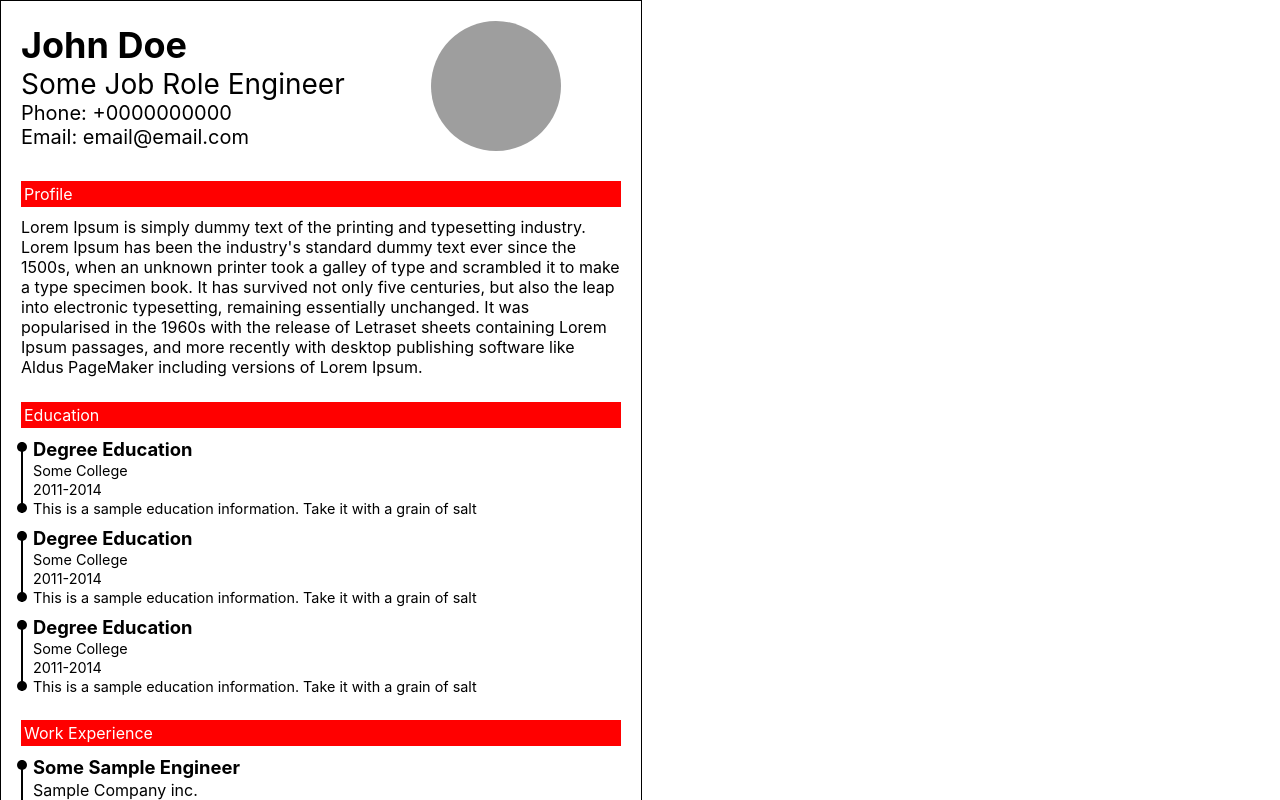
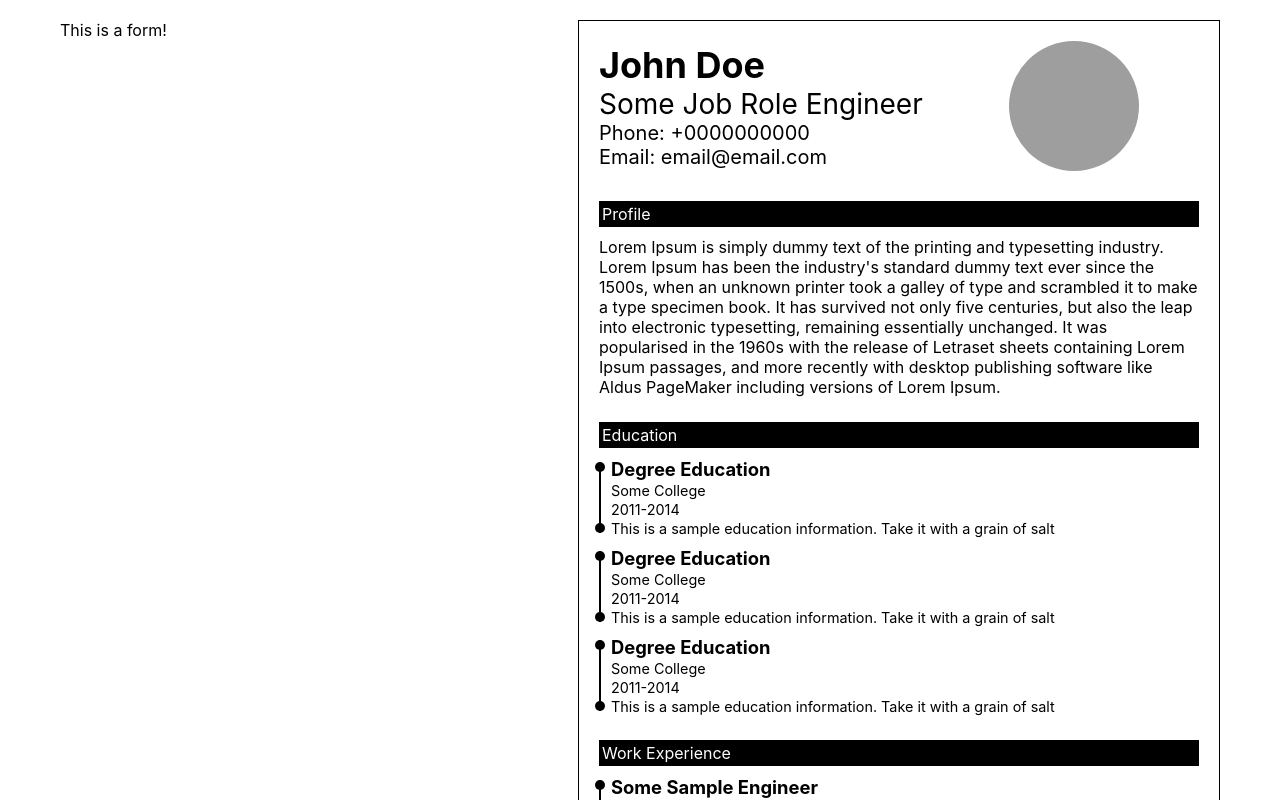
Before and after one commit to pritalb/odin-cv-app, a React (Create React App) app in the folder cv-app/: page / in a window 1280 px wide. Shown: the top 800 px of the page. Built offline with nearby package versions, Linux system fonts and the light colour scheme; grey boxes are pictures that could not be loaded.

Commit message:
created ResumeForm.js and ResumeForm.css files

```diff
--- a/cv-app/src/App.js
+++ b/cv-app/src/App.js
@@ -1,12 +1,12 @@
 import './styles/App.css';
 import Resume from './components/Resume';
+import ResumeForm from './components/ResumeForm';
 
 function App() {
   return (
-    <div className="App">
-      <header className="App-header">
+    <div className="app">
+        <ResumeForm />
         <Resume />
-      </header>
     </div>
   );
 }
--- /dev/null
+++ b/cv-app/src/components/ResumeForm.js
@@ -0,0 +1,17 @@
+import React, { Component } from 'react';
+
+class ResumeForm extends Component {
+    constructor() {
+        super();
+    }
+
+    render() {
+        return (
+            <div className='form'>
+                This is a form!
+            </div>
+        );
+    }
+}
+
+export default ResumeForm;
--- a/cv-app/src/styles/App.css
+++ b/cv-app/src/styles/App.css
@@ -3,3 +3,12 @@
   margin: 0;
   font-style: inherit;
 }
+
+.app {
+  display: flex;
+  flex-direction: row;
+  padding-left: 60px;
+  padding-right: 60px;
+  padding-top: 20px;
+  justify-content: space-between;
+}
--- a/cv-app/src/styles/Resume.css
+++ b/cv-app/src/styles/Resume.css
@@ -22,7 +22,7 @@
 }
 
 .section-heading {
-    background-color: red;
+    background-color: black;
     color: white;
     padding: 3px;
 }
```
Also changed, not shown: cv-app/src/styles/ResumeForm.css (added).
